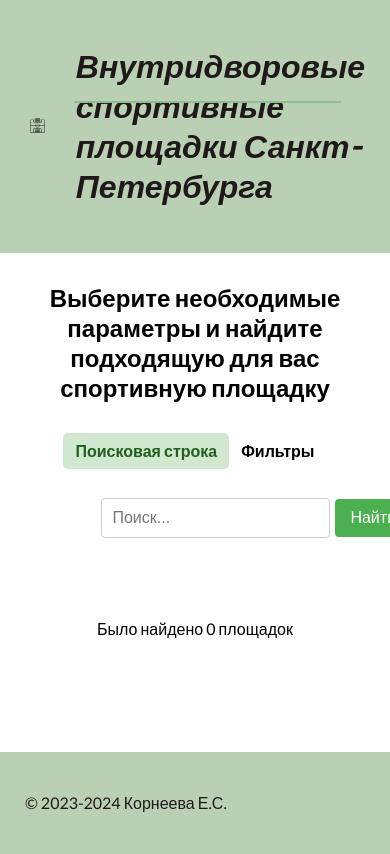
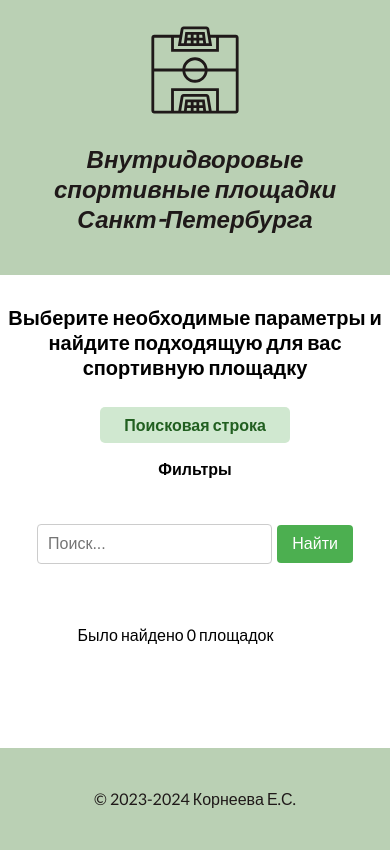
Before and after one commit to Li18ko/Course-Project, a PHP site: page / in a window 390 px wide; the page is wider, and only the part inside the window is pictured. Run offline with PHP 8.4, Linux system fonts and the light colour scheme; data that the repository does not hold is empty.

Commit message:
адаптивная верстка и для мобилки, и для декстопа

```diff
--- a/styless.css
+++ b/styless.css
@@ -4,6 +4,7 @@ body {
     display: flex;
     flex-direction: column;
     min-height: 100vh;
+    width: 100%;
 }
 
 header {
@@ -37,7 +38,6 @@ main {
 main h2 {
     margin-top: 30px;
     text-align: center;
-
 }
 
 footer {
@@ -285,3 +285,111 @@ select {
     color: #215f20;
     background-color: #d0e8d0;
 }
+
+@media only screen and (max-width: 768px) {
+    header {
+        background-color: #bad0b4;
+        color: rgb(31, 25, 25);
+        padding: 25px;
+        display: flex;
+        flex-direction: column;
+        align-items: center;
+        text-align: center;
+        font-style: italic;
+    }
+
+    .logo-container {
+        margin-bottom: 10px;
+        text-align: center;
+    }
+
+    .logo-container img {
+        width: 30%;
+        height: auto;
+        margin: 0 auto;
+        text-align: center;
+    }
+
+    header h1 {
+        width: 100%;
+        font-size: 24px;
+    }
+
+    main h2 {
+        margin-top: 30px;
+        text-align: center;
+        font-size: 20px;
+    }
+
+    .animated-line {
+        display: none;
+    }
+
+    table {
+        border-collapse: collapse;
+        width: 100%;
+        font-size: 8.5px;
+        text-align: center;
+        display: flex;
+        flex-direction: center;
+        align-items: center;
+    }
+
+    th, td {
+        border: 1px solid black;
+        padding: 4px;
+        text-align: center;
+    }
+
+    .info {
+        width: 90%;
+        margin: 0;
+        text-align: center;
+        display: flex;
+        flex-direction: center;
+        align-items: center;
+    }
+
+    .search-container form {
+        width: 90%;
+        margin-bottom: 10px;
+    }
+
+    .one_search,
+    .two_search {
+        width: 90%;
+        margin-bottom: 15px;
+    }
+
+    input[type="text"],
+    select {
+        width: 100%;
+    }
+
+    .pagination,
+    .modal,
+    .parameters {
+        margin: 15px 0;
+    }
+
+    .modal-content p {
+        font-size: 10px;
+    }
+
+    #main_menu {
+        flex-direction: column;
+        align-items: center;
+        padding: 10px;
+    }
+
+    #main_menu a {
+        width: 100%;
+        margin-bottom: 8px;
+        text-align: center;
+    }
+
+    footer {
+        text-align: center;
+    }
+
+}
```
